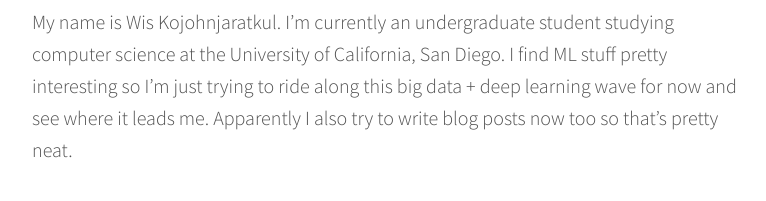
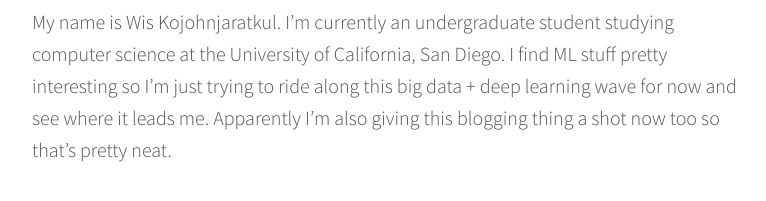
Before and after one commit to wiskojo/wiskojo.github.io, a Jekyll site: the page built from about.md, in a window 1280 px wide. Shown: the part 410-611 px from the top of the page, without its empty margins (248-1014 px from the left). Built offline with Jekyll 4.4.1, drawn with Linux system fonts in a browser that asks for light colours.

Commit message:
Update about.md

```diff
--- a/about.md
+++ b/about.md
@@ -7,4 +7,4 @@ permalink: /about/
 <img src="https://raw.githubusercontent.com/wiskojo/wiskojo.github.io/master/resources/about/lmao%20circle.png" width="25%" height="25%">
 </p>
 
-My name is Wis Kojohnjaratkul. I'm currently an undergraduate student studying computer science at the University of California, San Diego. I find ML stuff pretty interesting so I'm just trying to ride along this big data + deep learning wave for now and see where it leads me. Apparently I also try to write blog posts now too so that's pretty neat.
+My name is Wis Kojohnjaratkul. I'm currently an undergraduate student studying computer science at the University of California, San Diego. I find ML stuff pretty interesting so I'm just trying to ride along this big data + deep learning wave for now and see where it leads me. Apparently I'm also giving this blogging thing a shot now too so that's pretty neat.
```
